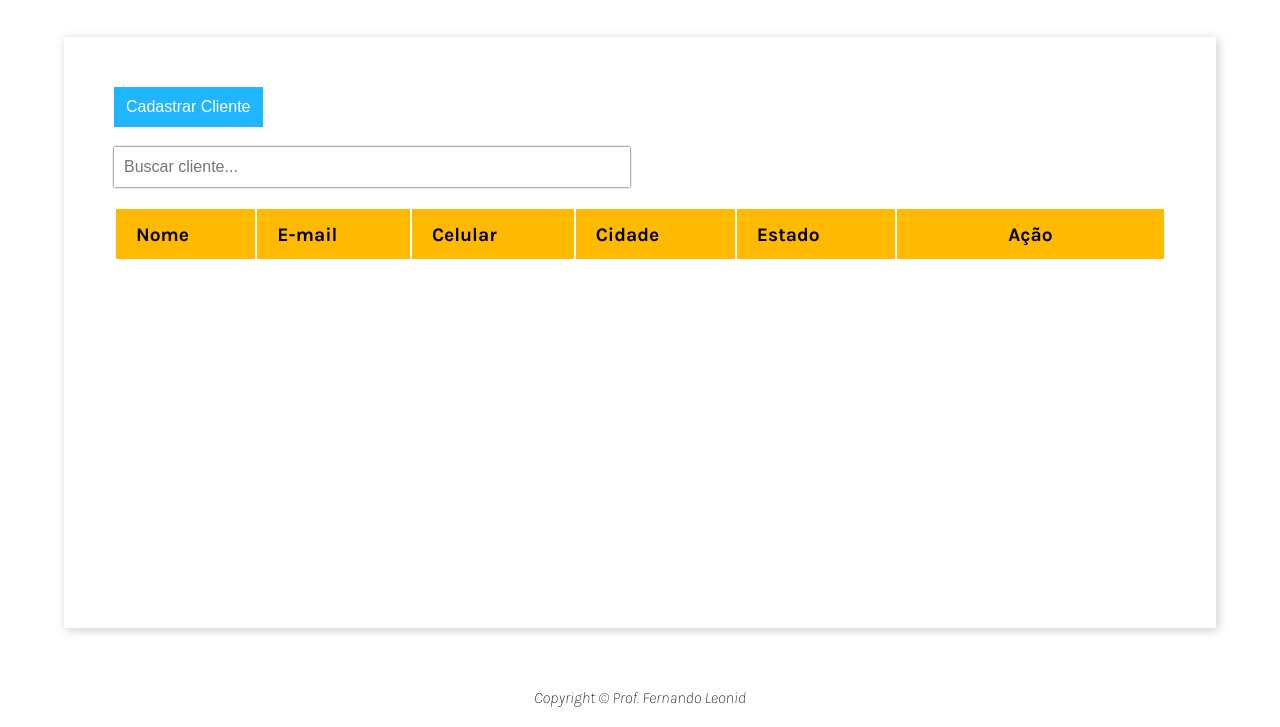
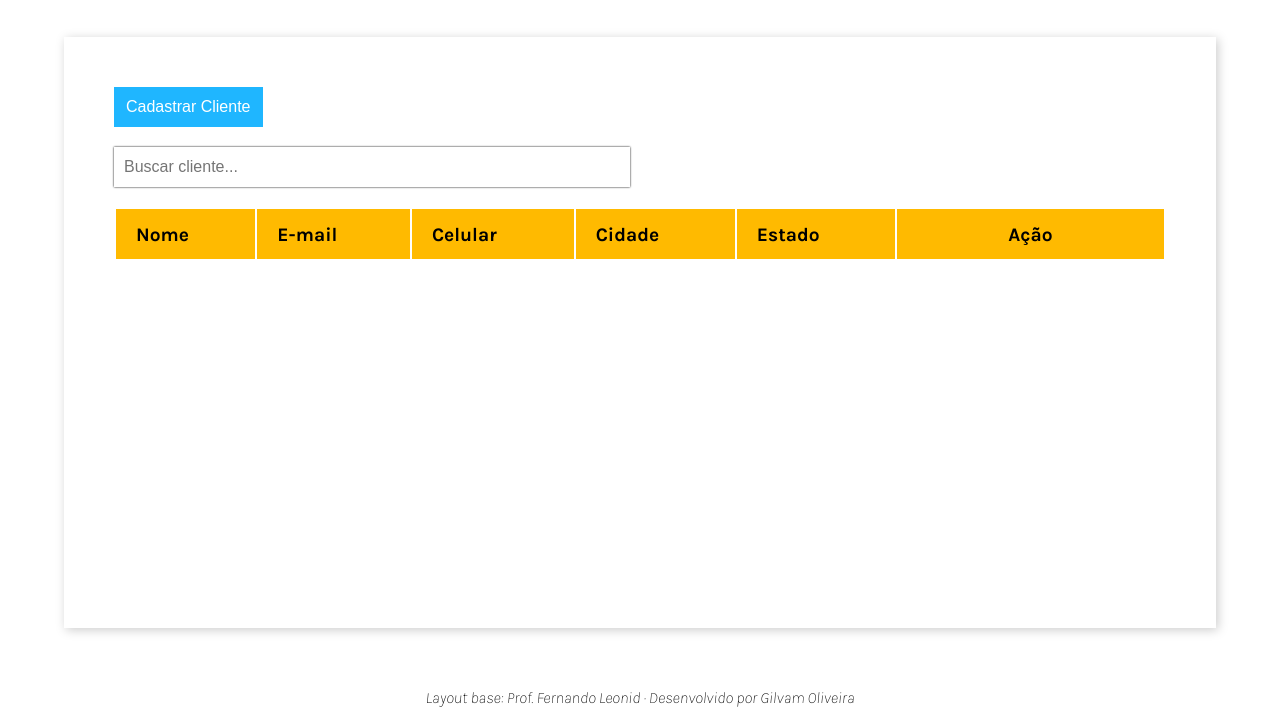
Before and after one commit to GilvamOliveira/CRUD, a plain HTML site: page index.html in a window 1280 px wide. Shown: the part 73-800 px from the top of the page. Drawn offline with Linux system fonts and the light colour scheme.

Commit message:
Atualiza créditos no rodapé

```diff
--- a/index.html
+++ b/index.html
@@ -120,6 +120,9 @@
         </div>
       </div>
     </main>
-    <footer>Copyright &copy; Prof. Fernando Leonid</footer>
+    <footer>
+      Layout base: Prof. Fernando Leonid &middot; Desenvolvido por Gilvam
+      Oliveira
+    </footer>
   </body>
 </html>
```
Also changed, not shown: README.md, img/tela.png.
